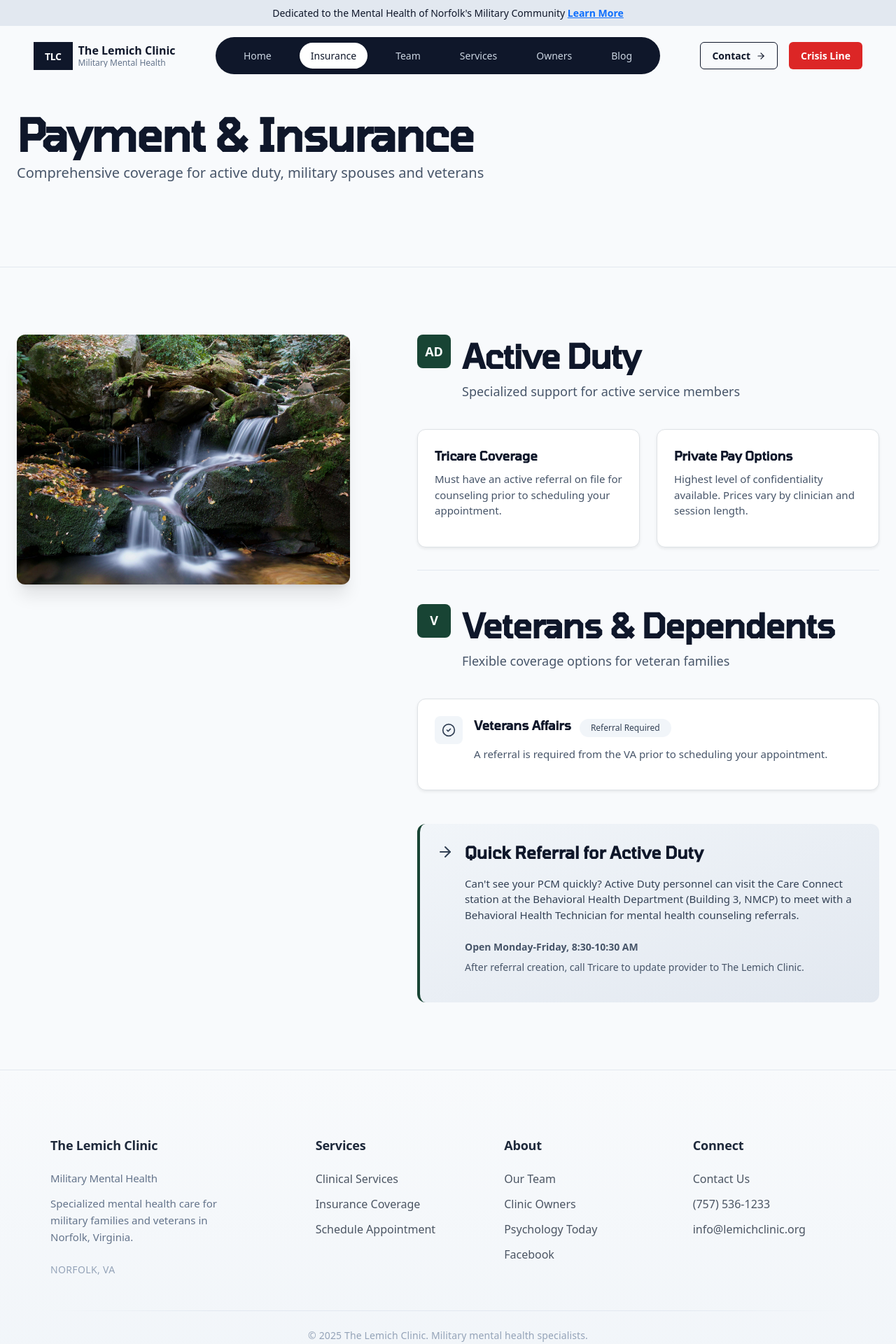
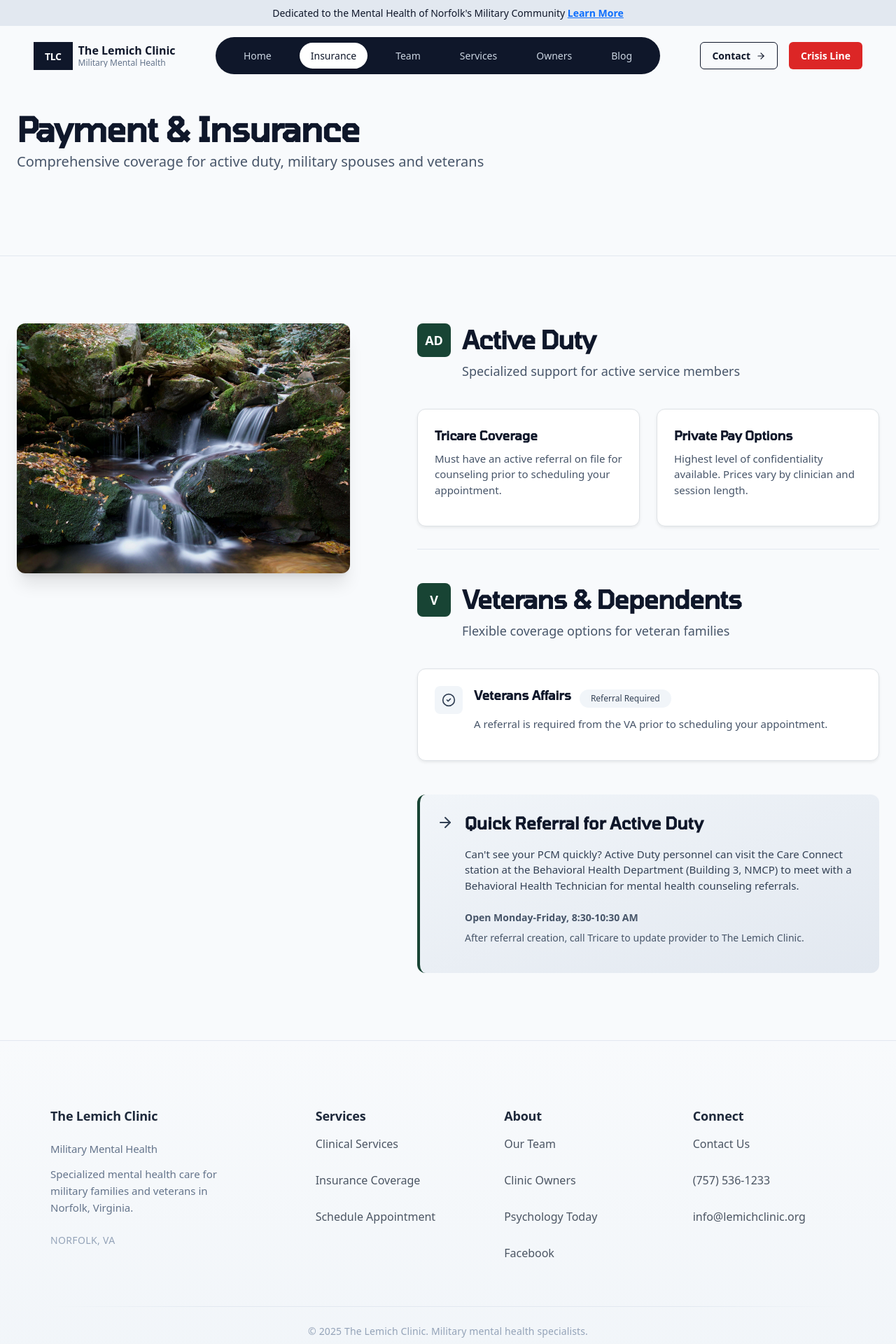
Before and after one commit to alexgoodestudio/lemich_clinic_sanity_next_react, a Next.js app: page /insurance in a window 1280 px wide. Shown: the top 1920 px of the page at 70% size. Built offline with nearby package versions, Linux system fonts and the light colour scheme.

Commit message:
footer margins/ header insurance size update

```diff
--- a/app/insurance/page.js
+++ b/app/insurance/page.js
@@ -25,7 +25,7 @@ export default function Insurance() {
           <div className="max-w-7xl mx-auto px-4">
             <div className="flex items-center mb-4">
               <div>
-                <h1 className="text-6xl font-semibold text-slate-900 mb-2 tracking-tight lh-1 tomorrow">
+                <h1 className="text-5xl font-semibold text-slate-900 mb-2 tracking-tight lh-1 tomorrow">
                   Payment & Insurance
                 </h1>
                 <p className="text-xl text-slate-600">
@@ -67,7 +67,7 @@ export default function Insurance() {
                         </div>
                       </div>
                       <div>
-                        <h2 className="text-5xl font-semibold text-slate-900 mb-2 tracking-tight tomorrow">
+                        <h2 className="text-4xl font-semibold text-slate-900 mb-2 tracking-tight tomorrow">
                           Active Duty
                         </h2>
                         <p className="text-lg text-slate-600">
@@ -114,7 +114,7 @@ export default function Insurance() {
                         </div>
                       </div>
                       <div>
-                        <h2 className="text-5xl font-semibold text-slate-900 mb-2 tracking-tight tomorrow">
+                        <h2 className="text-4xl font-semibold text-slate-900 mb-2 tracking-tight tomorrow">
                           Veterans & Dependents
                         </h2>
                         <p className="text-lg text-slate-600">
--- a/components/Footer.js
+++ b/components/Footer.js
@@ -40,7 +40,7 @@ export default function Footer() {
   const LinkItem = ({ item }) => (
     <Link
       href={item.href}
-      className="footer-link block transition-all duration-300 ease-out hover:translate-x-1"
+      className="footer-link block transition-all duration-300 ease-out hover:translate-x-1 mb-3"
       {...(item.external ? { target: "_blank", rel: "noopener noreferrer" } : {})}
     >
       {item.label}
@@ -49,7 +49,7 @@ export default function Footer() {
 
   const FooterModule = ({ title, children }) => (
     <div className="footer-module">
-      <h4 className="footer-heading">{title}</h4>
+      <h4 className="footer-heading mb-3">{title}</h4>
       <div className="footer-content">
         {children}
       </div>
@@ -229,7 +229,7 @@ export default function Footer() {
             {/* Services Module */}
             <FooterModule title={footerModules.services.title}>
               {footerModules.services.links.map((item) => (
-                <LinkItem key={item.label} item={item} />
+                <LinkItem key={item.label} item={item}/>
               ))}
             </FooterModule>
 
```
